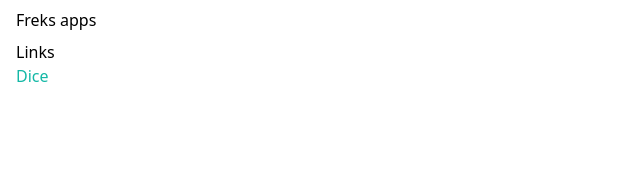
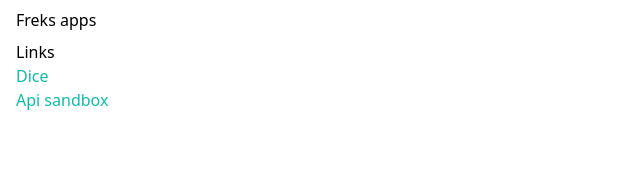
Before and after one commit to shoji-k/react-apps, a React (Create React App) app: page / in a window 1280 px wide. Shown: the top 178 px of the page, without its empty margins (0-640 px from the left). Built offline with nearby package versions, Linux system fonts and the light colour scheme; no server answers.

Commit message:
add link

```diff
--- a/src/components/pages/top.tsx
+++ b/src/components/pages/top.tsx
@@ -9,6 +9,9 @@ export default function TopPage() {
         <li>
           <Link to="/dice">Dice</Link>
         </li>
+        <li>
+          <Link to="/api">Api sandbox</Link>
+        </li>
       </ul>
     </>
   );
```
